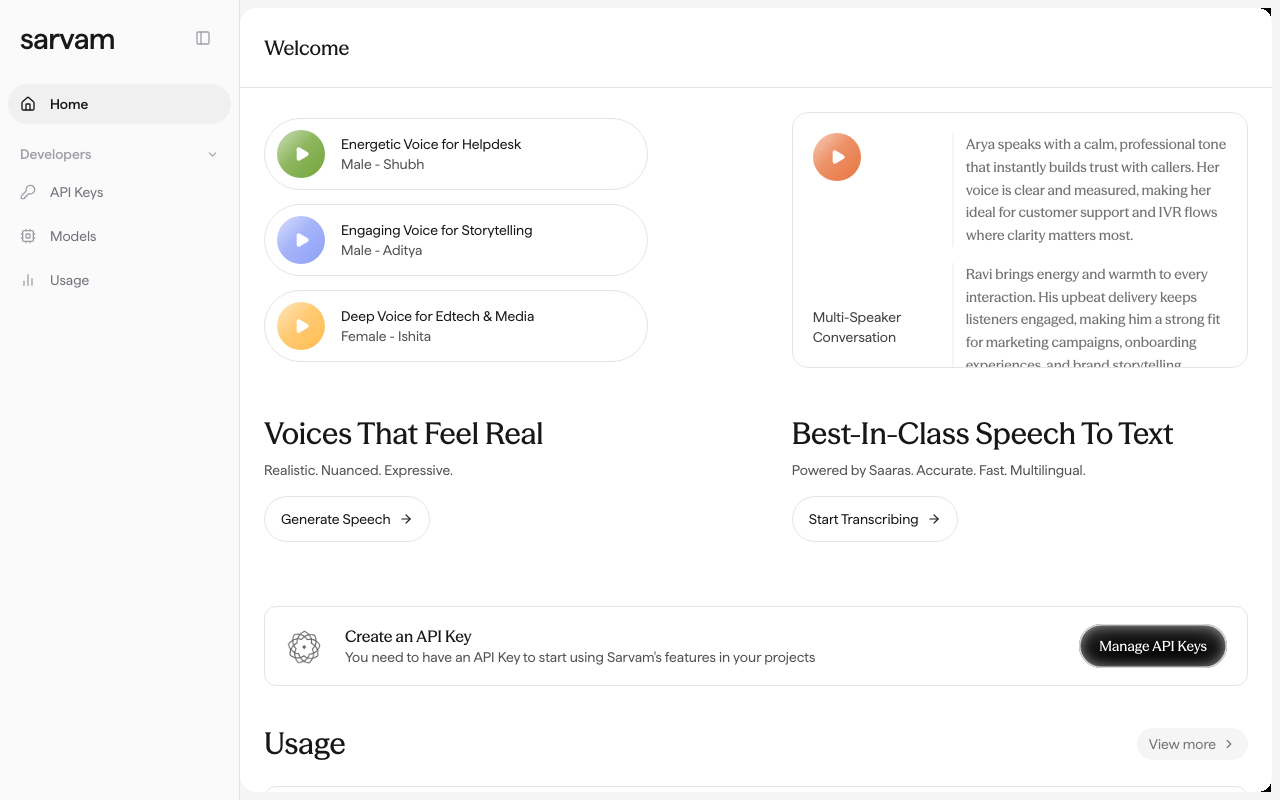
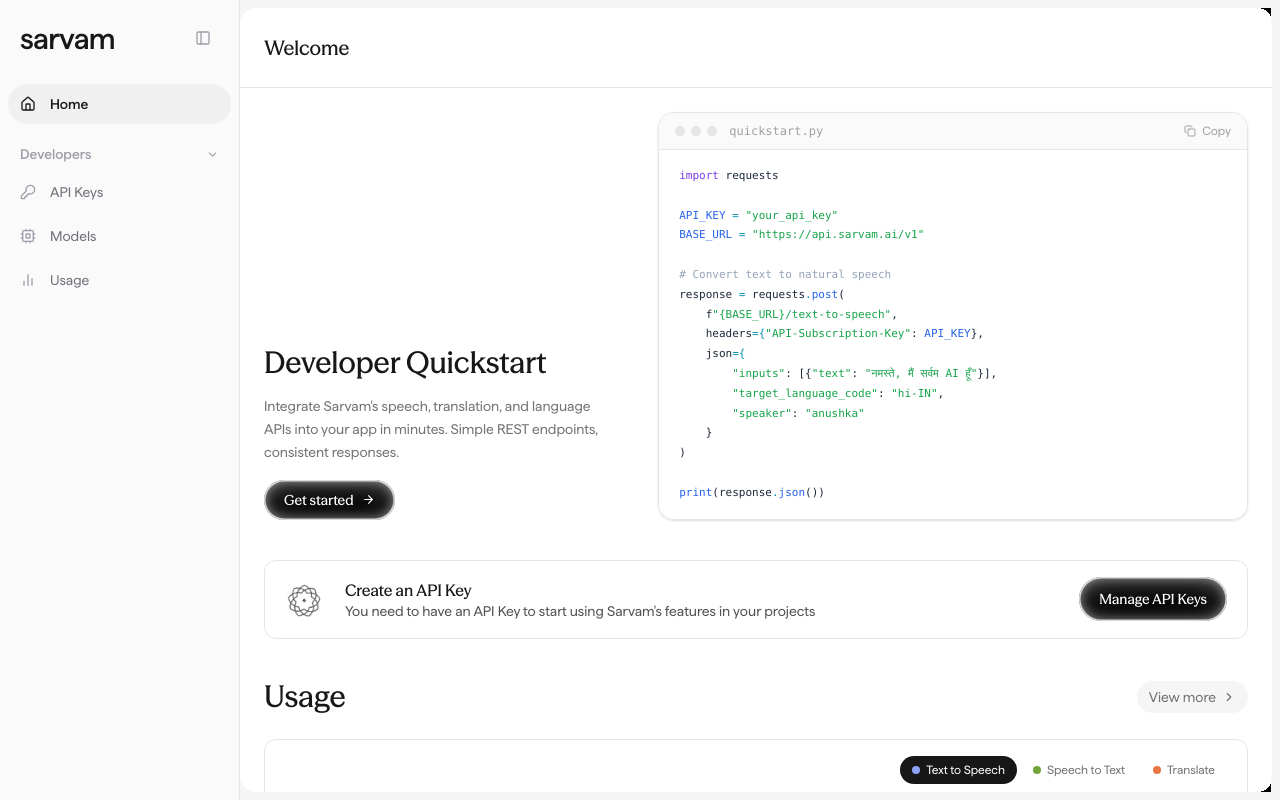
Before and after one commit to 2201monesh/sarvam-redesign, a Next.js app: page /home in a window 1280 px wide. Built offline with nearby package versions, Linux system fonts and the light colour scheme.

Commit message:
feat: add developer quickstart section in home

```diff
--- a/app/(dashboard)/home/page.tsx
+++ b/app/(dashboard)/home/page.tsx
@@ -7,18 +7,14 @@
 import UsageSection from "@/modules/home/UsageSection";
 import SetupSection from "@/modules/home/SetupSection";
 import LatestBlogs from "@/modules/home/LatestBlogs";
+import DeveloperQuickstart from "@/modules/home/DeveloperQuickstart";
 
 export default function HomePage() {
   return (
     <div className="flex-1 w-full">
       <HomeHeader />
       <div className="px-6 py-6 flex flex-col gap-10 max-w-[1400px] mx-auto w-full">
-        <div className="w-full flex flex-col lg:flex-row items-stretch gap-6">
-          <VoicesList />
-          <ConversationCard />
-        </div>
-        <FeatureCTA />
-
+        <DeveloperQuickstart />
         <ApiKeyBanner />
         <UsageSection />
 
@@ -31,6 +27,11 @@
             <LatestBlogs />
           </div>
         </div> */}
+        <div className="w-full flex flex-col lg:flex-row items-stretch gap-6">
+          <VoicesList />
+          <ConversationCard />
+        </div>
+        <FeatureCTA />
 
         <SetupSection />
       </div>
--- /dev/null
+++ b/modules/home/DeveloperQuickstart.tsx
@@ -0,0 +1,119 @@
+"use client";
+
+import { useState } from "react";
+import { Copy, Check, ArrowRight } from "lucide-react";
+
+const CODE_LINES = [
+  { tokens: [{ text: "import ", color: "#7c3aed" }, { text: "requests", color: "#1e293b" }] },
+  { tokens: [] },
+  { tokens: [{ text: "API_KEY", color: "#2563eb" }, { text: " = ", color: "#0891b2" }, { text: '"your_api_key"', color: "#16a34a" }] },
+  { tokens: [{ text: "BASE_URL", color: "#2563eb" }, { text: " = ", color: "#0891b2" }, { text: '"https://api.sarvam.ai/v1"', color: "#16a34a" }] },
+  { tokens: [] },
+  { tokens: [{ text: "# Convert text to natural speech", color: "#94a3b8" }] },
+  { tokens: [{ text: "response", color: "#1e293b" }, { text: " = ", color: "#0891b2" }, { text: "requests", color: "#1e293b" }, { text: ".", color: "#0891b2" }, { text: "post", color: "#2563eb" }, { text: "(", color: "#1e293b" }] },
+  { tokens: [{ text: "    f", color: "#1e293b" }, { text: '"{BASE_URL}/text-to-speech"', color: "#16a34a" }, { text: ",", color: "#1e293b" }] },
+  { tokens: [{ text: "    headers", color: "#1e293b" }, { text: "={", color: "#0891b2" }, { text: '"API-Subscription-Key"', color: "#16a34a" }, { text: ": ", color: "#1e293b" }, { text: "API_KEY", color: "#2563eb" }, { text: "},", color: "#1e293b" }] },
+  { tokens: [{ text: "    json", color: "#1e293b" }, { text: "={", color: "#0891b2" }] },
+  { tokens: [{ text: '        "inputs"', color: "#16a34a" }, { text: ": [{", color: "#1e293b" }, { text: '"text"', color: "#16a34a" }, { text: ": ", color: "#1e293b" }, { text: '"नमस्ते, मैं सर्वम AI हूँ"', color: "#16a34a" }, { text: "}],", color: "#1e293b" }] },
+  { tokens: [{ text: '        "target_language_code"', color: "#16a34a" }, { text: ": ", color: "#1e293b" }, { text: '"hi-IN"', color: "#16a34a" }, { text: ",", color: "#1e293b" }] },
+  { tokens: [{ text: '        "speaker"', color: "#16a34a" }, { text: ": ", color: "#1e293b" }, { text: '"anushka"', color: "#16a34a" }] },
+  { tokens: [{ text: "    }", color: "#1e293b" }] },
+  { tokens: [{ text: ")", color: "#1e293b" }] },
+  { tokens: [] },
+  { tokens: [{ text: "print", color: "#2563eb" }, { text: "(", color: "#1e293b" }, { text: "response", color: "#1e293b" }, { text: ".", color: "#0891b2" }, { text: "json", color: "#2563eb" }, { text: "())", color: "#1e293b" }] },
+];
+
+const PLAIN_CODE = `import requests
+
+API_KEY = "your_api_key"
+BASE_URL = "https://api.sarvam.ai/v1"
+
+# Convert text to natural speech
+response = requests.post(
+    f"{BASE_URL}/text-to-speech",
+    headers={"API-Subscription-Key": API_KEY},
+    json={
+        "inputs": [{"text": "नमस्ते, मैं सर्वम AI हूँ"}],
+        "target_language_code": "hi-IN",
+        "speaker": "anushka"
+    }
+)
+
+print(response.json())`;
+
+export default function DeveloperQuickstart() {
+  const [copied, setCopied] = useState(false);
+
+  function handleCopy() {
+    navigator.clipboard.writeText(PLAIN_CODE);
+    setCopied(true);
+    setTimeout(() => setCopied(false), 1800);
+  }
+
+  return (
+    <div className="w-full flex flex-col lg:flex-row gap-10 items-stretch">
+
+      {/* Left — text pinned to bottom */}
+      <div className="w-full lg:w-[36%] flex flex-col justify-end gap-4 shrink-0">
+        <div className="flex flex-col gap-3">
+          <p className="text-3xl font-season-mix font-medium leading-snug">Developer Quickstart</p>
+          <p className="text-sm text-neutral-500 leading-relaxed">
+            Integrate Sarvam's speech, translation, and language APIs into your app in minutes. Simple REST endpoints, consistent responses.
+          </p>
+        </div>
+        <button
+          className="relative overflow-hidden bg-black text-white rounded-full px-5 text-sm py-2.5 font-season-mix cursor-pointer focus:outline-none outline-none border-none w-fit flex items-center gap-2"
+          style={{ boxShadow: "inset 0 0 0 1.5px rgba(255,255,255,0.75), inset 0 0 12px rgba(255,255,255,0.55), inset 0 0 30px rgba(255,255,255,0.25)" }}
+        >
+          <span className="absolute inset-0 rounded-full pointer-events-none" style={{ background: "linear-gradient(to bottom, rgba(255,255,255,0.12) 0%, transparent 55%)" }} />
+          <span className="relative z-10 flex items-center gap-2">Get started <ArrowRight size={13} /></span>
+        </button>
+      </div>
+
+      {/* Right — light code editor */}
+      <div className="w-full lg:flex-1 min-w-0">
+        <div className="rounded-2xl overflow-hidden border border-neutral-200 shadow-sm">
+
+          {/* Editor top bar */}
+          <div className="flex items-center justify-between px-4 py-2.5 bg-neutral-50 border-b border-neutral-200">
+            <div className="flex items-center gap-3">
+              <div className="flex gap-1.5">
+                <span className="w-2.5 h-2.5 rounded-full bg-neutral-200" />
+                <span className="w-2.5 h-2.5 rounded-full bg-neutral-200" />
+                <span className="w-2.5 h-2.5 rounded-full bg-neutral-200" />
+              </div>
+              <span className="text-xs text-neutral-400 font-mono">quickstart.py</span>
+            </div>
+            <button
+              onClick={handleCopy}
+              className="flex items-center gap-1.5 text-xs text-neutral-400 hover:text-zinc-600 transition-colors cursor-pointer"
+            >
+              {copied
+                ? <><Check size={12} className="text-green-500" /><span className="text-green-500">Copied</span></>
+                : <><Copy size={12} /><span>Copy</span></>
+              }
+            </button>
+          </div>
+
+          {/* Code body */}
+          <div className="bg-white px-5 py-4 overflow-x-auto">
+            <pre className="text-[11px] font-mono leading-[1.8] [&::-webkit-scrollbar]:hidden">
+              {CODE_LINES.map((line, i) => (
+                <div key={i}>
+                  {line.tokens.length === 0
+                    ? <span>&nbsp;</span>
+                    : line.tokens.map((token, j) => (
+                        <span key={j} style={{ color: token.color }}>{token.text}</span>
+                      ))
+                  }
+                </div>
+              ))}
+            </pre>
+          </div>
+
+        </div>
+      </div>
+
+    </div>
+  );
+}
```
